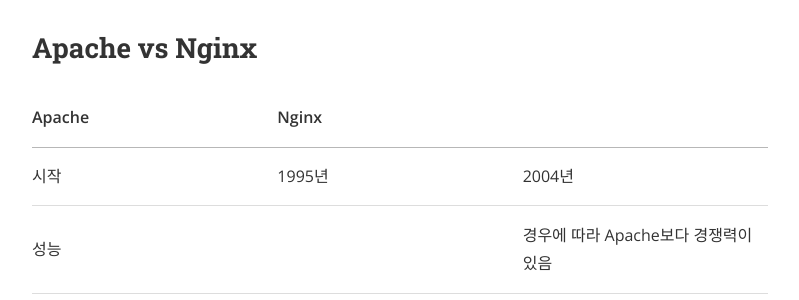
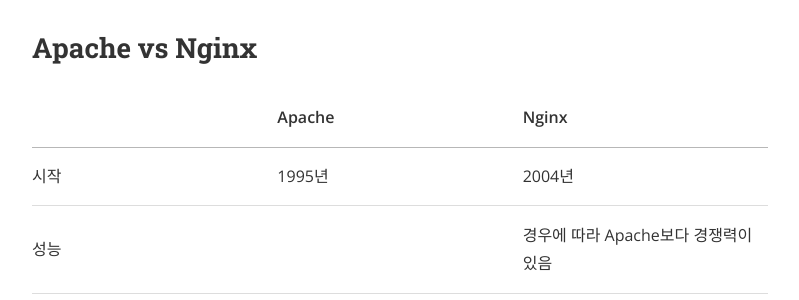
Before and after one commit to gptjs409/gptjs409.github.io, a Jekyll site: the page built from _posts/infra/2019-08-04-web-server.md, in a window 1280 px wide and 900 px high, scrolled down 692 px. Shown: the part 150-450 px from the top of the window, without its empty margins (240-1039 px from the left). Built offline with Jekyll 4.4.1, drawn with Linux system fonts in a browser that asks for light colours; nearby versions of some CDN libraries.

```diff
--- a/_posts/infra/2019-08-04-web-server.md
+++ b/_posts/infra/2019-08-04-web-server.md
@@ -37,8 +37,8 @@ netcraft_news [LINK](https://news.netcraft.com/archives/category/web-server-surv
 
 ## Apache vs Nginx
 
-|Apache|Nginx|
-|---|---|
+||Apache|Nginx|
+|---|---|---|
 |시작|1995년|2004년|
 |성능||경우에 따라 Apache보다 경쟁력이 있음|
 |점유율|많음|많음, (2019.04 아파치 추월)|
```
